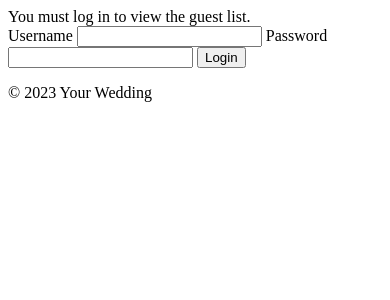
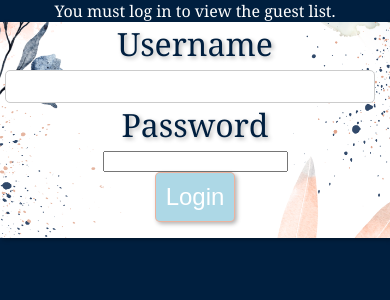
Before and after one commit to Ctaylor27/Wedding_invitation_deploy, a Django app: page /guestlist in a window 390 px wide. Shown: the top 300 px of the page. Run offline with Django 5.2, Linux system fonts and the light colour scheme.

Commit message:
images are working but the god damn blue bar is still there...

```diff
--- a/rsvp/static/rsvp/css/styles.css
+++ b/rsvp/static/rsvp/css/styles.css
@@ -14,6 +14,10 @@ rgba(255, 191, 144, 0.8)
 
 :root {
     scroll-behavior: smooth;
+}
+
+main {
+    width: 100%;
 }
 
 body {
@@ -300,25 +304,26 @@ hr {
 
 @media only screen and (max-width: 900px) {
     body {
-        width: 100vw;
+        margin: 0;
+        padding: 0;
+        width: 100%;
         -ms-overflow-style: none; /* for Internet Explorer, Edge */
         scrollbar-width: none; /* for Firefox */
-        overflow-y: scroll;
+        overflow-x: hidden;
+
+        box-sizing: border-box;
+
     }
     .frame {
         margin: 0;
-        width: 100vw;
+        width: 100%;
         padding: 0;
         position: relative;
         border: none;
         background-color: #f7f7f7;
-        background-image: url('/static/images/invbackground.png');
-        background-size: cover;
-        background-repeat: no-repeat;
-        background-position-x: 50%;
-        background-position-y: 55%;
+        background-size: repeat;
         color: #001f3f;
-
+        box-sizing: border-box;
     }
     a {
         color: #001F3F;
--- a/rsvp/templates/base.html
+++ b/rsvp/templates/base.html
@@ -1,3 +1,4 @@
+{% load static %}
 <html>
     <head>
         <meta charset="utf-8">
@@ -7,6 +8,8 @@
         <meta name="viewport" content="width=device-width, initial-scale=1">
         <link rel="preconnect" href="https://fonts.googleapis.com">
         <link rel="preconnect" href="https://fonts.gstatic.com" crossorigin>
+        <link rel="stylesheet" type="text/css" href="{% static 'rsvp/css/styles.css' %}">
+
         <link href="https://fonts.googleapis.com/css2?family=Parisienne&display=swap" rel="stylesheet">
         <link href="https://fonts.googleapis.com/css2?family=Great+Vibes&display=swap" rel="stylesheet">
         <link href="https://fonts.googleapis.com/css2?family=Tangerine&display=swap" rel="stylesheet">
@@ -24,13 +27,10 @@
         {{ message }}
         {% endif %}
 
-        <main>
-            {% block content %}{% endblock %}
-        </main>
 
-        <footer>
-            <!-- Your site's footer content -->
-            <p>&copy; 2023 Your Wedding</p>
-        </footer>
+        {% block content %}{% endblock %}
+
+
+
     </body>
 </html>
```
Also changed, not shown: rsvpdjango/settings.py (+12 -12 lines).
